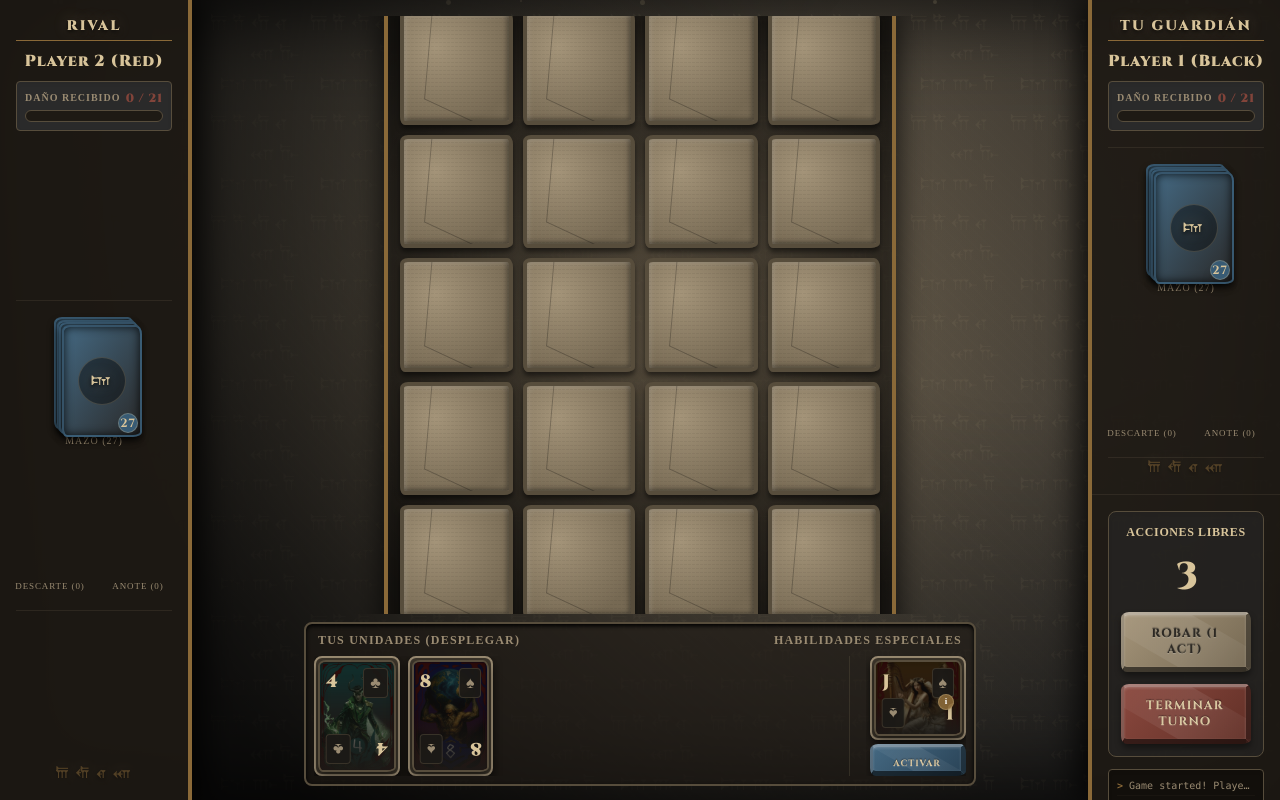
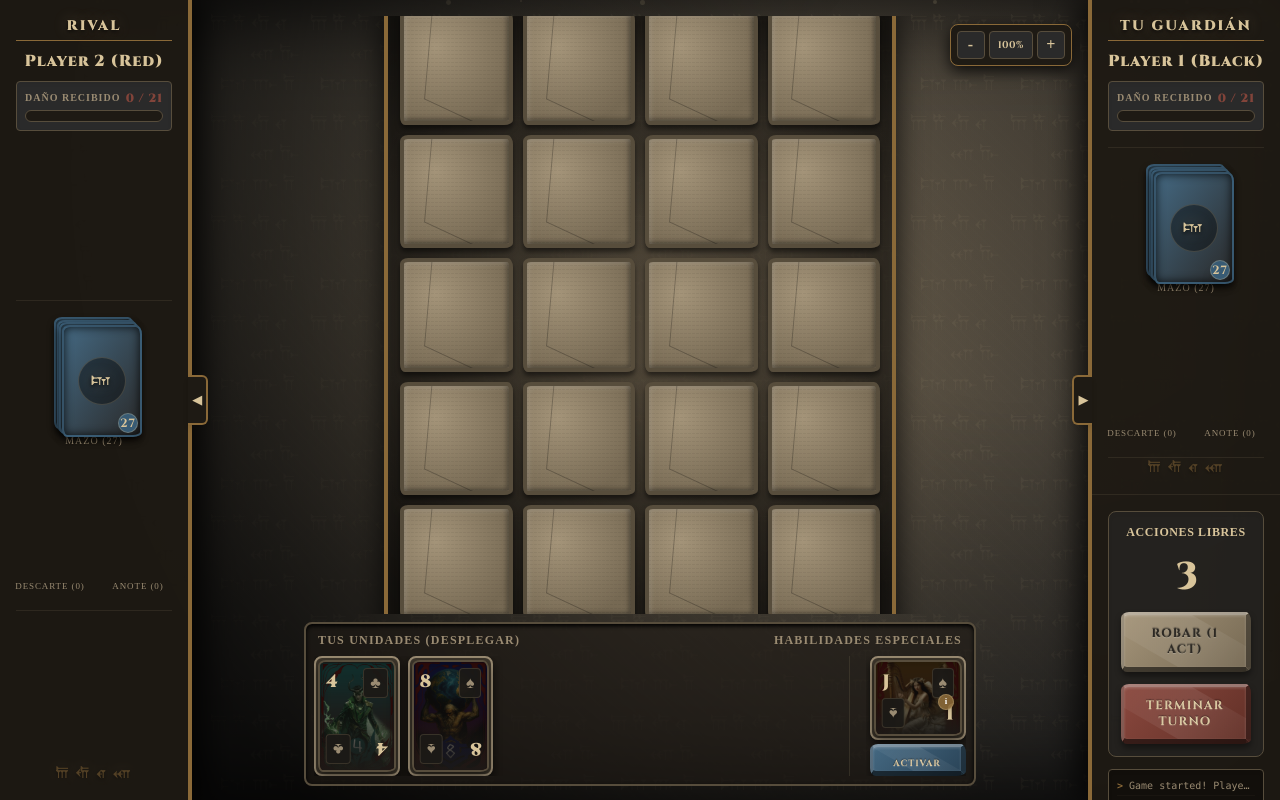
Before and after one commit to SrIrvin/K, a React (Vite) app: page / in a window 1280 px wide. Both pictures are taken after a click on the button "DUELO CARA A CARA". Built offline with nearby package versions, Linux system fonts and the light colour scheme; a web font is replaced by a local one.

Commit message:
feat(ui): add manual board zoom control (30%-200%) and interactive hover panning

```diff
--- a/components/GameBoard.tsx
+++ b/components/GameBoard.tsx
@@ -1,4 +1,4 @@
-import React, { useContext } from 'react';
+import React, { useContext, useState, useRef } from 'react';
 import { GameContext } from '../context/GameContext';
 import { Unit, Player, Card, Rank } from '../types';
 import { GameCard } from './GameCard';
@@ -82,6 +82,39 @@ const GameBoard: React.FC<GameBoardProps> = ({ board, currentPlayer, opponentPla
     const { state, dispatch } = useContext(GameContext);
     const { selectedCardIdInHand, selectedUnitIdOnBoard, currentPlayerId, isTargeting, actionsRemaining, kingMoveState } = state;
     const playerStartRow = currentPlayerId === 0 ? BOARD_ROWS - 1 : 0;
+
+    // Zoom & Pan States
+    const [zoom, setZoom] = useState<number>(1.0);
+    const [pan, setPan] = useState({ x: 0, y: 0 });
+    const containerRef = useRef<HTMLDivElement>(null);
+
+    const handleMouseMove = (e: React.MouseEvent<HTMLDivElement>) => {
+        if (zoom <= 1.0 || !containerRef.current) {
+            if (pan.x !== 0 || pan.y !== 0) {
+                setPan({ x: 0, y: 0 });
+            }
+            return;
+        }
+        const rect = containerRef.current.getBoundingClientRect();
+        const x = e.clientX - rect.left;
+        const y = e.clientY - rect.top;
+        const pctX = x / rect.width;
+        const pctY = y / rect.height;
+
+        // Pan range based on container sizes
+        const maxPanX = ((zoom - 1) * rect.width) / 2;
+        const maxPanY = ((zoom - 1) * rect.height) / 2;
+
+        // Map mouse percentage to translation offset
+        const panX = (0.5 - pctX) * 2 * maxPanX;
+        const panY = (0.5 - pctY) * 2 * maxPanY;
+
+        setPan({ x: panX, y: panY });
+    };
+
+    const handleMouseLeave = () => {
+        setPan({ x: 0, y: 0 });
+    };
 
     const handleCellInteraction = (row: number, col: number) => {
         const unitInCell = board[row][col];
@@ -170,7 +203,46 @@ const GameBoard: React.FC<GameBoardProps> = ({ board, currentPlayer, opponentPla
     const canScoreDirectly = validMoves.some(m => m.row === -1 && m.col === -1);
 
     return (
-        <div className="w-full h-full flex flex-col justify-center items-center overflow-hidden p-1 sm:p-2 select-none">
+        <div
+            ref={containerRef}
+            onMouseMove={handleMouseMove}
+            onMouseLeave={handleMouseLeave}
+            className="w-full h-full relative overflow-hidden flex flex-col justify-center items-center select-none"
+        >
+            {/* 🔎 Floating Ancient Zoom Controls */}
+            <div className="absolute top-2 right-2 z-30 flex items-center gap-1 bg-[#1e1a14]/95 border border-[#8A6938] rounded-lg p-1.5 shadow-[0_5px_15px_rgba(0,0,0,0.8)] text-xs font-runic-text">
+                <button
+                  onClick={() => setZoom(prev => Math.max(0.3, parseFloat((prev - 0.1).toFixed(1))))}
+                  className="w-7 h-7 flex items-center justify-center bg-[#2A2A2A] hover:bg-[#8A6938] hover:text-[#1e1a14] border border-[#574d3c] rounded text-[#D8C49A] font-black transition-all cursor-pointer text-base"
+                  title="Alejar (Zoom Out)"
+                >
+                  -
+                </button>
+                <button
+                  onClick={() => { setZoom(1.0); setPan({ x: 0, y: 0 }); }}
+                  className="px-2 h-7 flex items-center justify-center bg-[#2A2A2A] hover:bg-[#8A6938] hover:text-[#1e1a14] border border-[#574d3c] rounded text-[#D8C49A] text-[10px] font-bold tracking-wider transition-all cursor-pointer font-orbitron"
+                  title="Restablecer (100%)"
+                >
+                  {Math.round(zoom * 100)}%
+                </button>
+                <button
+                  onClick={() => setZoom(prev => Math.min(2.0, parseFloat((prev + 0.1).toFixed(1))))}
+                  className="w-7 h-7 flex items-center justify-center bg-[#2A2A2A] hover:bg-[#8A6938] hover:text-[#1e1a14] border border-[#574d3c] rounded text-[#D8C49A] font-black transition-all cursor-pointer text-base"
+                  title="Acercar (Zoom In)"
+                >
+                  +
+                </button>
+            </div>
+
+            {/* Zoomable & Pannable Board Wrapper */}
+            <div
+                className="w-full h-full flex flex-col justify-center items-center p-1 sm:p-2"
+                style={{
+                    transform: `scale(${zoom}) translate(${pan.x}px, ${pan.y}px)`,
+                    transformOrigin: 'center center',
+                    transition: zoom === 1.0 ? 'transform 0.3s ease-out' : 'transform 0.1s ease-out'
+                }}
+            >
                 {/* Opponent's Goal Zone (Top) */}
                 <GoalZone player={opponentPlayer} isOpponent={true} canScoreDirectly={canScoreDirectly} />
 
@@ -285,6 +357,7 @@ const GameBoard: React.FC<GameBoardProps> = ({ board, currentPlayer, opponentPla
                 {/* Current Player's Goal Zone (Bottom) */}
                 <GoalZone player={currentPlayer} />
             </div>
+        </div>
     );
 }
 
--- a/components/GameUI.tsx
+++ b/components/GameUI.tsx
@@ -90,6 +90,15 @@ const GameUI: React.FC = () => {
 
     const [showKingInfo, setShowKingInfo] = useState(false);
     const [showHints, setShowHints] = useState(false);
+    const [isLeftCollapsed, setIsLeftCollapsed] = useState(true);
+    const [isRightCollapsed, setIsRightCollapsed] = useState(true);
+
+    useEffect(() => {
+        if (typeof window !== 'undefined' && window.innerWidth >= 768) {
+            setIsLeftCollapsed(false);
+            setIsRightCollapsed(false);
+        }
+    }, []);
 
     const currentPlayer = useMemo(() => players?.[currentPlayerId], [players, currentPlayerId]);
     const opponentPlayer = useMemo(() => players?.[1 - currentPlayerId], [players, currentPlayerId]);
@@ -241,8 +250,29 @@ const GameUI: React.FC = () => {
             {/* 🏛️ Layout: Widescreen Landscape Altar (3 columns: Left Pillar, Center Altar, Right Pillar) */}
             <div className="flex flex-col md:flex-row w-full h-full relative z-20 overflow-hidden">
 
+                {/* Mobile Backdrops for collapsible sidebars */}
+                {!isLeftCollapsed && (
+                  <div
+                    className="md:hidden fixed inset-0 bg-black/70 z-25 transition-opacity"
+                    onClick={() => setIsLeftCollapsed(true)}
+                  />
+                )}
+                {!isRightCollapsed && (
+                  <div
+                    className="md:hidden fixed inset-0 bg-black/70 z-25 transition-opacity"
+                    onClick={() => setIsRightCollapsed(true)}
+                  />
+                )}
+
                 {/* 1. LEFT SIDEBAR PILLAR: Opponent Stats */}
-                <div className="hidden md:flex flex-col w-[18%] lg:w-[15%] h-full bg-[#1e1a14]/90 border-r-4 border-[#8A6938] shadow-[10px_0_30px_rgba(0,0,0,0.8)] z-10">
+                <div
+                  className={`fixed md:relative top-0 left-0 h-full z-30 md:z-10 transition-all duration-300 ease-in-out flex flex-col ${
+                    isLeftCollapsed
+                      ? 'fixed -translate-x-full md:relative md:w-0 border-r-0 bg-transparent shadow-none'
+                      : 'fixed translate-x-0 w-[260px] md:relative md:w-[18%] lg:md:w-[15%] bg-[#1e1a14]/95 border-r-4 border-[#8A6938] shadow-[10px_0_30px_rgba(0,0,0,0.8)]'
+                  }`}
+                >
+                    <div className={`flex flex-col h-full w-full transition-opacity duration-300 ${isLeftCollapsed ? 'md:hidden opacity-0 pointer-events-none' : 'opacity-100'}`}>
                         <PlayerPillar
                           player={opponentPlayer}
                           isOpponent={true}
@@ -250,14 +280,40 @@ const GameUI: React.FC = () => {
                         />
                     </div>
 
+                    {/* Left Sidebar Toggle Tab (Drawer handle) */}
+                    <button
+                      onClick={() => setIsLeftCollapsed(!isLeftCollapsed)}
+                      className="absolute top-1/2 -translate-y-1/2 left-full z-40 bg-[#1e1a14] border-y-2 border-r-2 border-[#8A6938] hover:bg-[#2e261f] text-[#D8C49A] p-2 rounded-r-md transition-all duration-300 shadow-md font-extrabold flex items-center justify-center text-xs cursor-pointer"
+                      style={{ height: '50px', width: '20px' }}
+                    >
+                      {isLeftCollapsed ? '▶' : '◀'}
+                    </button>
+                </div>
+
                 {/* 2. CENTER AREA: The Altar Floor (GameBoard & Active Hand) */}
                 <div className="flex-grow flex flex-col h-full min-w-0 p-2 justify-between items-center relative">
 
                     {/* Tiny header for mobile/portrait backup */}
-                    <div className="md:hidden flex justify-between items-center w-full px-2 py-1 bg-[#1e1a14]/80 border-b border-[#8A6938] rounded-md text-[#D8C49A] text-xs">
-                        <span className="font-extrabold font-orbitron">{currentPlayer.name} (Dmg: {currentPlayer.damage})</span>
-                        <span className="text-yellow-500 font-bold font-orbitron">Acciones: {actionsRemaining}</span>
-                        <span className="font-extrabold font-orbitron">{opponentPlayer.name} (Dmg: {opponentPlayer.damage})</span>
+                    <div className="md:hidden flex justify-between items-center w-full px-3 py-1.5 bg-[#1e1a14]/90 border-b border-[#8A6938] rounded-md text-[#D8C49A] text-xs z-10 gap-2 shadow-lg">
+                        <button
+                          onClick={() => setIsLeftCollapsed(!isLeftCollapsed)}
+                          className="px-2 py-1 bg-[#2A2A2A] border border-[#8A6938] rounded font-bold font-runic-text hover:bg-[#8A6938] hover:text-[#1e1a14] transition-all text-[10px]"
+                        >
+                          𐎠 Rival 📊
+                        </button>
+
+                        <div className="flex items-center gap-1.5 font-orbitron text-[10px] sm:text-xs">
+                          <span className="font-extrabold">{currentPlayer.name.split(' ')[0]} ({currentPlayer.damage}D)</span>
+                          <span className="text-yellow-500 font-bold">Acc: {actionsRemaining}</span>
+                          <span className="font-extrabold">vs {opponentPlayer.name.split(' ')[0]} ({opponentPlayer.damage}D)</span>
+                        </div>
+
+                        <button
+                          onClick={() => setIsRightCollapsed(!isRightCollapsed)}
+                          className="px-2 py-1 bg-[#2A2A2A] border border-[#8A6938] rounded font-bold font-runic-text hover:bg-[#8A6938] hover:text-[#1e1a14] transition-all text-[10px]"
+                        >
+                          Panel 𐎧
+                        </button>
                     </div>
 
                     {/* Game board takes about 70% of the screen height */}
@@ -345,7 +401,14 @@ const GameUI: React.FC = () => {
                 </div>
 
                 {/* 3. RIGHT SIDEBAR PILLAR: Current Player Details & Action Center */}
-                <div className="hidden md:flex flex-col w-[18%] lg:w-[15%] h-full bg-[#1e1a14]/90 border-l-4 border-[#8A6938] shadow-[-10px_0_30px_rgba(0,0,0,0.8)] z-10 justify-between">
+                <div
+                  className={`fixed md:relative top-0 right-0 h-full z-30 md:z-10 transition-all duration-300 ease-in-out flex flex-col justify-between ${
+                    isRightCollapsed
+                      ? 'fixed translate-x-full md:relative md:w-0 border-l-0 bg-transparent shadow-none'
+                      : 'fixed translate-x-0 right-0 w-[260px] md:relative md:w-[18%] lg:md:w-[15%] bg-[#1e1a14]/95 border-l-4 border-[#8A6938] shadow-[-10px_0_30px_rgba(0,0,0,0.8)]'
+                  }`}
+                >
+                    <div className={`flex flex-col h-full w-full justify-between transition-opacity duration-300 ${isRightCollapsed ? 'md:hidden opacity-0 pointer-events-none' : 'opacity-100'}`}>
                         {/* Current Player Stats */}
                         <div className="flex-shrink-0">
                           <PlayerPillar
@@ -399,6 +462,16 @@ const GameUI: React.FC = () => {
                               ))}
                             </div>
                         </div>
+                    </div>
+
+                    {/* Right Sidebar Toggle Tab (Drawer handle) */}
+                    <button
+                      onClick={() => setIsRightCollapsed(!isRightCollapsed)}
+                      className="absolute top-1/2 -translate-y-1/2 right-full z-40 bg-[#1e1a14] border-y-2 border-l-2 border-[#8A6938] hover:bg-[#2e261f] text-[#D8C49A] p-2 rounded-l-md transition-all duration-300 shadow-md font-extrabold flex items-center justify-center text-xs cursor-pointer"
+                      style={{ height: '50px', width: '20px' }}
+                    >
+                      {isRightCollapsed ? '◀' : '▶'}
+                    </button>
                 </div>
             </div>
 
```
Lines whose indentation alone changed are shown as unchanged.
